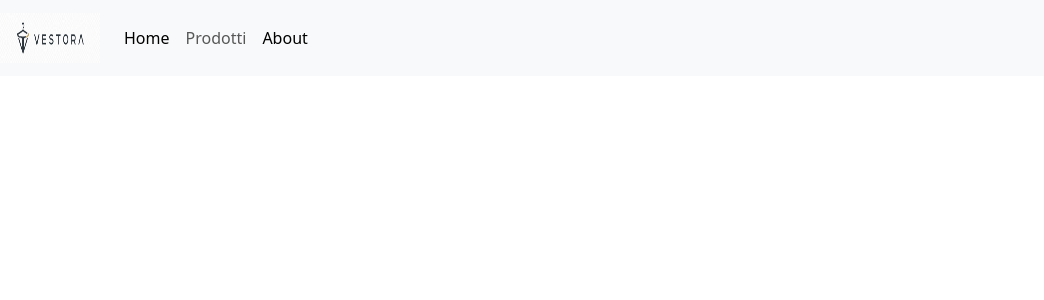
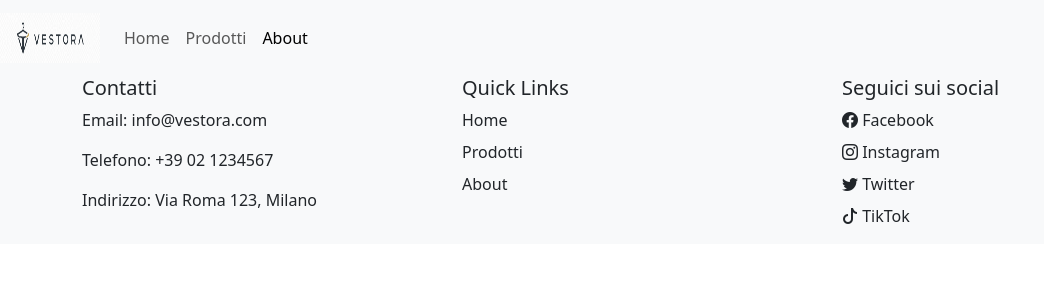
Before and after one commit to AndreaDistefanoDev/react-router, a React (Vite) app: page /about in a window 1280 px wide. Shown: the top 300 px of the page, without its empty margins (0-1044 px from the left). Built offline with nearby package versions, Linux system fonts and the light colour scheme.

Commit message:
Add AppFooter component and integrate it into HomePage, AboutUs, and Products pages; refactor AppHeader to use dynamic menu data

```diff
--- /dev/null
+++ b/src/components/AppFooter.jsx
@@ -0,0 +1,42 @@
+import { Link } from "react-router-dom";
+
+export default function AppFooter() {
+
+    return (
+        <footer className='bg-light'>
+            <div className="container">
+                <div className="row row-cols-1 row-cols-md-3 g-4 d-flex">
+                    <div className="col">
+                        <h5>Contatti</h5>
+                        <p>Email: info@vestora.com</p>
+                        <p>Telefono: +39 02 1234567</p>
+                        <p>Indirizzo: Via Roma 123, Milano</p>
+                    </div>
+                    <div className="col">
+                        <h5>Quick Links</h5>
+                        <ul className='list-unstyled d-flex flex-column gap-2'>
+                            <li><Link to="/" className='text-decoration-none text-reset'>Home</Link></li>
+                            <li><Link to="/products" className='text-decoration-none text-reset'>Prodotti</Link></li>
+                            <li><Link to="/about" className='text-decoration-none text-reset'>About</Link></li>
+                        </ul>
+                    </div>
+
+                    <div className="col">
+                        <h5>Seguici sui social</h5>
+                        <ul className='list-unstyled d-flex flex-column gap-2'>
+                            <li><Link to="#" className='text-decoration-none text-reset'><i class="bi bi-facebook"></i> Facebook</Link></li>
+                            <li><Link to="#" className='text-decoration-none text-reset'><i class="bi bi-instagram"></i> Instagram</Link></li>
+                            <li><Link to="#" className='text-decoration-none text-reset'><i class="bi bi-twitter"></i> Twitter</Link></li>
+                            <li><Link to="#" className='text-decoration-none text-reset'><i class="bi bi-tiktok"></i> TikTok</Link></li>
+                        </ul>
+
+                    </div>
+                </div>
+            </div>
+
+
+
+        </footer >
+
+    )
+}
--- a/src/components/AppHeader.jsx
+++ b/src/components/AppHeader.jsx
@@ -1,7 +1,9 @@
 import logo from '../assets/img/ChatGPT Image 16 mag 2026, 11_42_05.png'
 import { NavLink } from 'react-router-dom'
+import menu from '../data/menu-nav'
 
 export default function AppHeader() {
+
 
 
     return (
@@ -13,9 +15,11 @@ export default function AppHeader() {
                 </button>
                 <div className="collapse navbar-collapse" id="navbarNavAltMarkup">
                     <div className="navbar-nav">
-                        <NavLink className="nav-item nav-link active" to="/">Home</NavLink>
-                        <NavLink className="nav-item nav-link" to="/products">Prodotti</NavLink>
-                        <NavLink className="nav-item nav-link" to="/about">About</NavLink>
+                        {menu.map((item) => (
+                            <NavLink className="nav-item nav-link" to={item.path} key={item.id}>
+                                {item.name}
+                            </NavLink>
+                        ))}
                     </div>
                 </div>
             </nav>
--- /dev/null
+++ b/src/data/api.js
@@ -0,0 +1,2 @@
+const apiUrl = 'https://fakestoreapi.com/products'
+export default apiUrl
--- /dev/null
+++ b/src/data/menu-nav.js
@@ -0,0 +1,15 @@
+const menu = [{
+    id: 1,
+    name: 'Home',
+    path: '/'
+},
+{
+    id: 2,
+    name: 'Prodotti',
+    path: '/products'
+},
+{
+    id: 3,
+    name: 'About',
+    path: '/about'
+}]; export default menu
--- a/src/pages/AboutUs.jsx
+++ b/src/pages/AboutUs.jsx
@@ -1,5 +1,5 @@
 import AppHeader from "../components/AppHeader";
-
+import AppFooter from "../components/AppFooter";
 export default function About() {
 
 
@@ -7,8 +7,10 @@ export default function About() {
         <>
 
             <AppHeader />
+            <main>
 
-
+            </main>
+            <AppFooter />
 
         </>
     )
--- a/src/pages/HomePage.jsx
+++ b/src/pages/HomePage.jsx
@@ -1,4 +1,5 @@
 
+import AppFooter from '../components/AppFooter'
 import AppHeader from '../components/AppHeader'
 
 export default function HomePage() {
@@ -34,40 +35,8 @@ export default function HomePage() {
                 </section>
             </main>
 
-            <footer className='bg-light'>
-                <div className="container">
-                    <div className="row row-cols-1 row-cols-md-3 g-4 d-flex">
-                        <div className="col">
-                            <h5>Contatti</h5>
-                            <p>Email: info@vestora.com</p>
-                            <p>Telefono: +39 02 1234567</p>
-                            <p>Indirizzo: Via Roma 123, Milano</p>
-                        </div>
-                        <div className="col">
-                            <h5>Quick Links</h5>
-                            <ul className='list-unstyled d-flex flex-column gap-2'>
-                                <li><a href="#" className='text-decoration-none text-reset'>Home</a></li>
-                                <li><a href="#" className='text-decoration-none text-reset'>Prodotti</a></li>
-                                <li><a href="#" className='text-decoration-none text-reset'>About</a></li>
-                            </ul>
-                        </div>
 
-                        <div className="col">
-                            <h5>Seguici sui social</h5>
-                            <ul className='list-unstyled d-flex flex-column gap-2'>
-                                <li><a href="#" className='text-decoration-none text-reset'><i class="bi bi-facebook"></i> Facebook</a></li>
-                                <li><a href="#" className='text-decoration-none text-reset'><i class="bi bi-instagram"></i> Instagram</a></li>
-                                <li><a href="#" className='text-decoration-none text-reset'><i class="bi bi-twitter"></i> Twitter</a></li>
-                                <li><a href="#" className='text-decoration-none text-reset'><i class="bi bi-tiktok"></i> TikTok</a></li>
-                            </ul>
-
-                        </div>
-                    </div>
-                </div>
-
-
-
-            </footer >
+            <AppFooter />
 
 
         </>
--- a/src/pages/Products.jsx
+++ b/src/pages/Products.jsx
@@ -2,10 +2,12 @@ import { NavLink } from 'react-router-dom'
 import logo from '../assets/img/ChatGPT Image 16 mag 2026, 11_42_05.png'
 import { useState, useEffect } from 'react';
 import AppHeader from '../components/AppHeader';
+import AppFooter from '../components/AppFooter';
+import apiUrl from '../data/api';
 export default function Products() {
 
     const [productsData, setProductsData] = useState([])
-    const apiUrl = 'https://fakestoreapi.com/products'
+
 
     function fetchData(url) {
         fetch(url)
@@ -46,41 +48,7 @@ export default function Products() {
 
             </main >
 
-            <footer className='bg-light'>
-                <div className="container">
-                    <div className="row row-cols-1 row-cols-md-3 g-4 d-flex">
-                        <div className="col">
-                            <h5>Contatti</h5>
-                            <p>Email: info@vestora.com</p>
-                            <p>Telefono: +39 02 1234567</p>
-                            <p>Indirizzo: Via Roma 123, Milano</p>
-                        </div>
-                        <div className="col">
-                            <h5>Quick Links</h5>
-                            <ul className='list-unstyled d-flex flex-column gap-2'>
-                                <li><a href="#" className='text-decoration-none text-reset'>Home</a></li>
-                                <li><a href="#" className='text-decoration-none text-reset'>Prodotti</a></li>
-                                <li><a href="#" className='text-decoration-none text-reset'>About</a></li>
-                            </ul>
-                        </div>
-
-                        <div className="col">
-                            <h5>Seguici sui social</h5>
-                            <ul className='list-unstyled d-flex flex-column gap-2'>
-                                <li><a href="#" className='text-decoration-none text-reset'><i class="bi bi-facebook"></i> Facebook</a></li>
-                                <li><a href="#" className='text-decoration-none text-reset'><i class="bi bi-instagram"></i> Instagram</a></li>
-                                <li><a href="#" className='text-decoration-none text-reset'><i class="bi bi-twitter"></i> Twitter</a></li>
-                                <li><a href="#" className='text-decoration-none text-reset'><i class="bi bi-tiktok"></i> TikTok</a></li>
-                            </ul>
-
-                        </div>
-                    </div>
-                </div>
-
-
-
-            </footer >
-
+            <AppFooter />
 
         </>
     )
```
